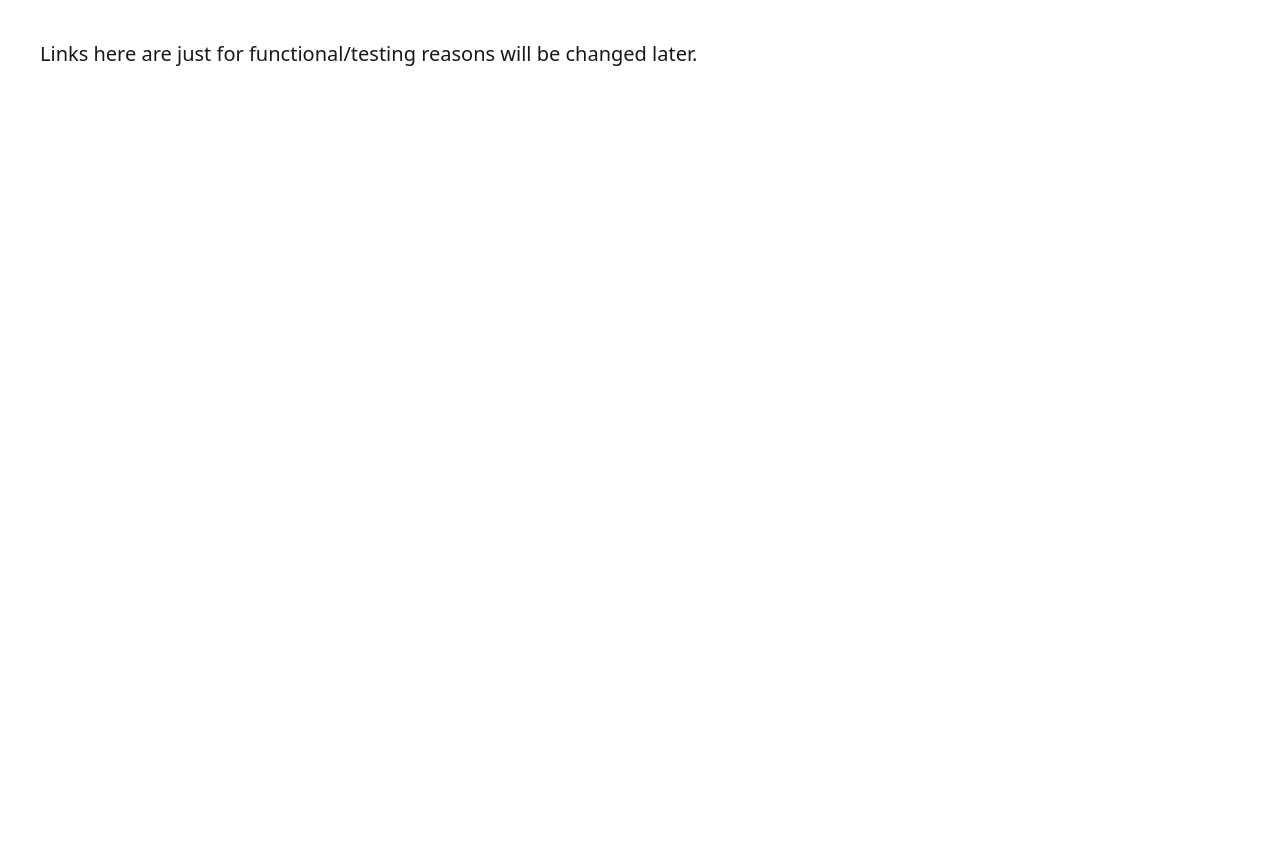
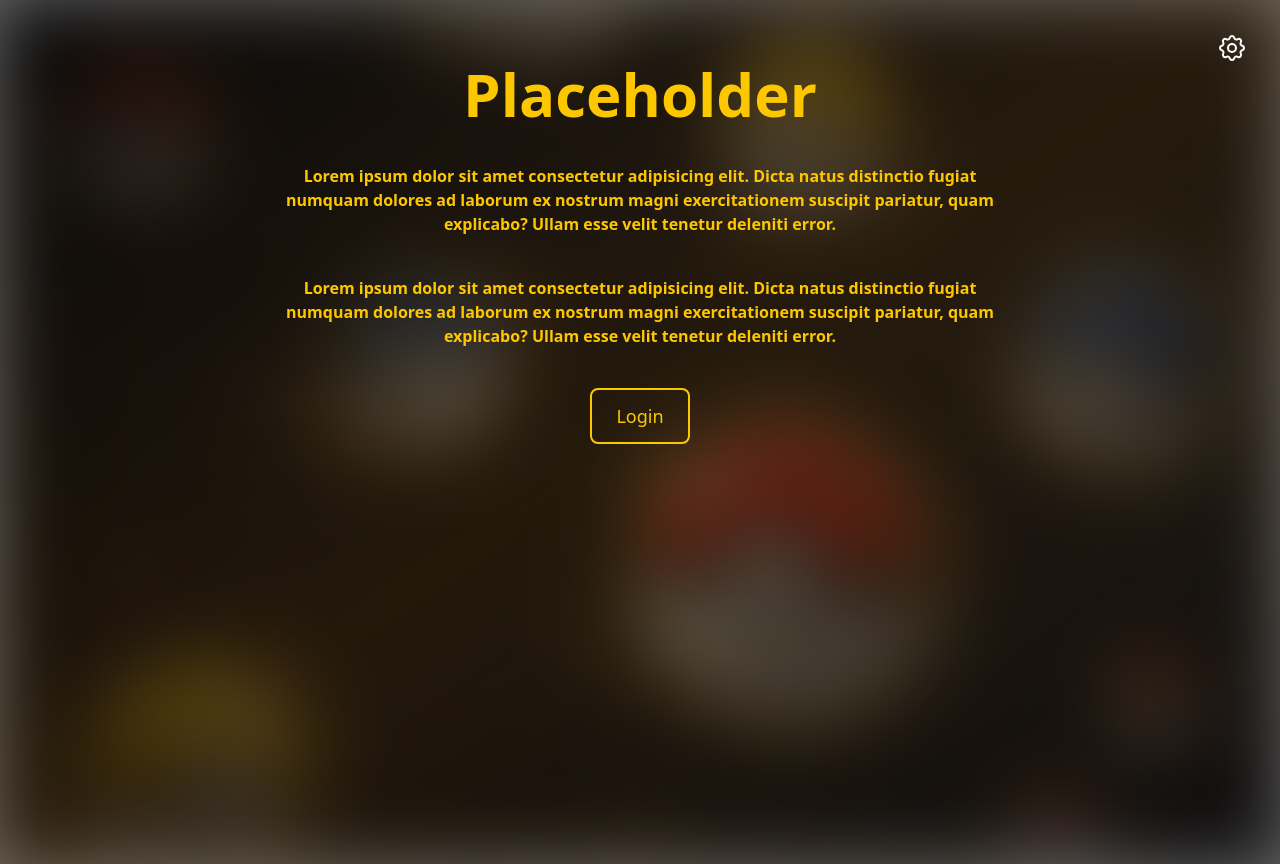
Before and after one commit to edubur/pokemon-group-project, a Next.js app: page / in a window 1280 px wide. Before the commit the page ends 800 px from the top, so only its background shows below. Built offline with nearby package versions, Linux system fonts and the light colour scheme.

Commit message:
Basic styling for the homepage

```diff
--- a/src/app/layout.tsx
+++ b/src/app/layout.tsx
@@ -2,7 +2,7 @@ import type { Metadata } from "next";
 import "./globals.css";
 
 export const metadata: Metadata = {
-  title: "PokeBattler (placeholder name)",
+  title: "Placeholder",
   description: "Battle through Arenas and climb the leaderboard!",
 };
 
--- a/src/app/page.tsx
+++ b/src/app/page.tsx
@@ -2,29 +2,78 @@ import Link from "next/link";
 
 export default function Home() {
   return (
-    <div>
-      <div className="ml-10 mt-10 text-xl">
-        Links here are just for functional/testing reasons will be changed
-        later.
+    <div className="relative p-8">
+      {/* Background */}
+      <div
+        className="absolute inset-0 z-10 bg-cover bg-center"
+        style={{
+          backgroundImage: 'url("/background.png")',
+          filter: "blur(35px)",
+        }}
+      ></div>
+      {/* Semi transparent Overlay */}
+      <div className="absolute inset-0 z-20 bg-black opacity-60"></div>{" "}
+      {/* Golden flairs */}
+      <div className="absolute inset-0 z-30">
+        <div className="absolute inset-0 bg-gradient-to-br via-yellow-500/10 opacity-50"></div>
+        <div className="absolute inset-0 bg-gradient-to-tl via-orange-500/10 opacity-50"></div>
       </div>
+      {/* Settings Icon */}
+      <div className="absolute top-0 right-0 z-50 p-6 sm:p-8">
         <Link
-        href="/register"
-        className="ml-8 mt-8 inline-block bg-transparent px-3 py-3 font-medium text-white transition-transform hover:scale-105"
+          href="/settings"
+          className="text-white transition-colors hover:text-yellow-400"
+          aria-label="Settings"
         >
-        Register
+          <svg
+            xmlns="http://www.w3.org/2000/svg"
+            className="h-8 w-8"
+            fill="none"
+            viewBox="0 0 24 24"
+            stroke="currentColor"
+            strokeWidth={1.5}
+          >
+            <path
+              strokeLinecap="round"
+              strokeLinejoin="round"
+              d="M10.325 4.317c.426-1.756 2.924-1.756 3.35 0a1.724 1.724 0 002.573 1.066c1.543-.94 3.31.826 2.37 2.37a1.724 1.724 0 001.065 2.572c1.756.426 1.756 2.924 0 3.35a1.724 1.724 0 00-1.066 2.573c.94 1.543-.826 3.31-2.37 2.37a1.724 1.724 0 00-2.572 1.065c-.426 1.756-2.924 1.756-3.35 0a1.724 1.724 0 00-2.573-1.066c-1.543.94-3.31-.826-2.37-2.37a1.724 1.724 0 00-1.065-2.572c-1.756-.426-1.756-2.924 0-3.35a1.724 1.724 0 001.066-2.573c-.94-1.543.826-3.31 2.37-2.37.996.608 2.296.07 2.572-1.065z"
+            />
+            <path
+              strokeLinecap="round"
+              strokeLinejoin="round"
+              d="M15 12a3 3 0 11-6 0 3 3 0 016 0z"
+            />
+          </svg>
         </Link>
+      </div>
+      {/* Main Content */}
+      <div className="relative z-40 flex flex-col items-center min-h-screen p-8">
+        {/* Title */}
+        <h1 className="text-6xl font-extrabold mb-10 text-yellow-400">
+          Placeholder
+        </h1>
+        <p className="font-extrabold mb-10 text-yellow-400 w-180 text-center">
+          Lorem ipsum dolor sit amet consectetur adipisicing elit. Dicta natus
+          distinctio fugiat numquam dolores ad laborum ex nostrum magni
+          exercitationem suscipit pariatur, quam explicabo? Ullam esse velit
+          tenetur deleniti error.
+        </p>
+        <p className="font-extrabold mb-10 text-yellow-400 w-180 text-center">
+          Lorem ipsum dolor sit amet consectetur adipisicing elit. Dicta natus
+          distinctio fugiat numquam dolores ad laborum ex nostrum magni
+          exercitationem suscipit pariatur, quam explicabo? Ullam esse velit
+          tenetur deleniti error.
+        </p>
+        {/* Login (placeholder will not stay there) */}
+        <div className="">
           <Link
             href="/login"
-        className="ml-8 mt-8 inline-block bg-transparent px-3 py-3 font-medium text-white transition-transform hover:scale-105"
+            className="inline-block px-6 py-3 border-2 border-yellow-400 rounded-lg font-medium text-yellow-400 text-lg transition-all hover:scale-105"
           >
             Login
           </Link>
-      <Link
-        href="/settings"
-        className="ml-8 mt-8 inline-block bg-transparent px-3 py-3 font-medium text-white transition-transform hover:scale-105"
-      >
-        Settings
-      </Link>
+        </div>
+      </div>
     </div>
   );
 }
```
Also changed, not shown: public/background.png (added). Lines whose indentation alone changed are shown as unchanged.
